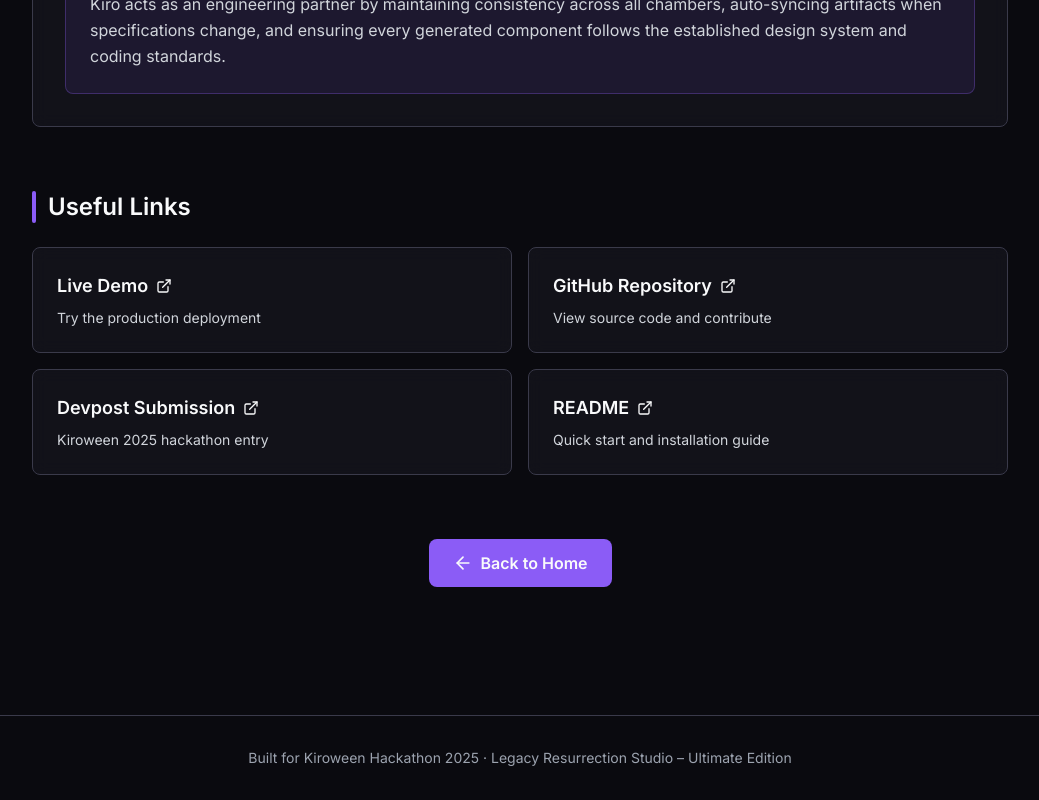
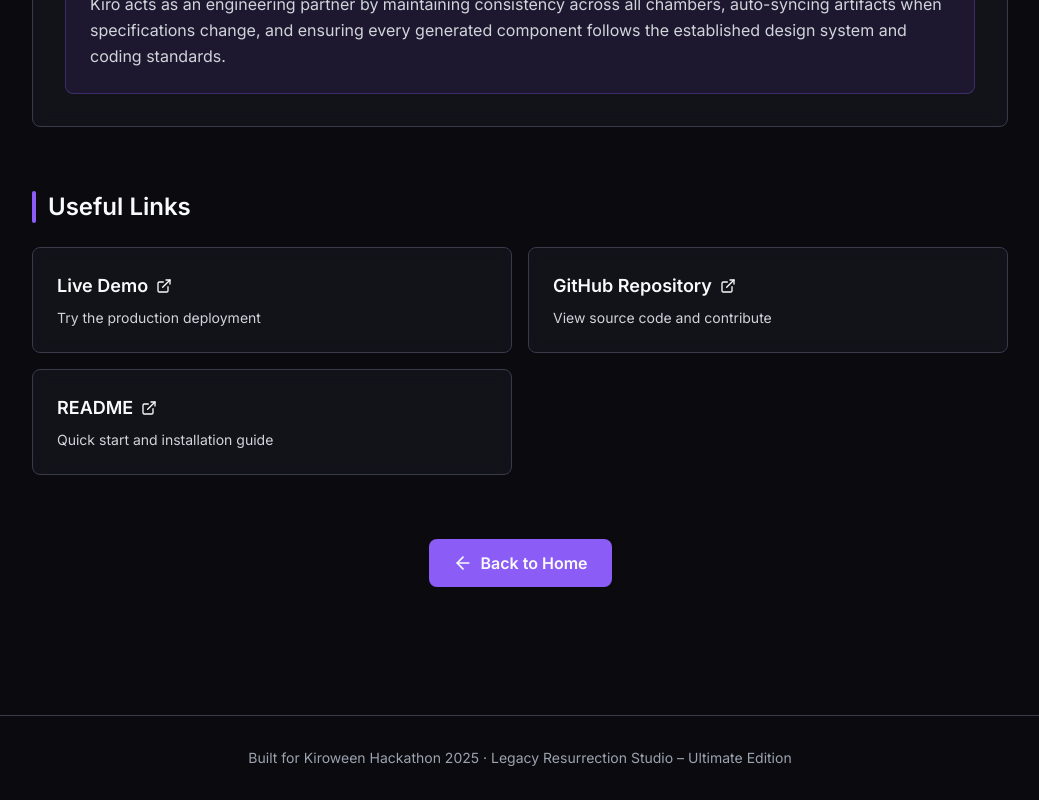
Before and after one commit to let-the-dreamers-rise/legacy-resurrection-studio, a Next.js app: page /docs in a window 1280 px wide. Shown: the part 2718-3518 px from the top of the page, without its empty margins (120-1159 px from the left). Built offline with nearby package versions, Linux system fonts and the light colour scheme.

Commit message:
chore: remove Devpost button from docs page

```diff
--- a/src/app/docs/page.tsx
+++ b/src/app/docs/page.tsx
@@ -245,11 +245,6 @@ export default function DocsPage() {
               description="View source code and contribute"
             />
             <ExternalLinkCard
-              href="https://devpost.com/software/legacy-resurrection-studio"
-              title="Devpost Submission"
-              description="Kiroween 2025 hackathon entry"
-            />
-            <ExternalLinkCard
               href="https://github.com/let-the-dreamers-rise/legacy-resurrection-studio#readme"
               title="README"
               description="Quick start and installation guide"
```
